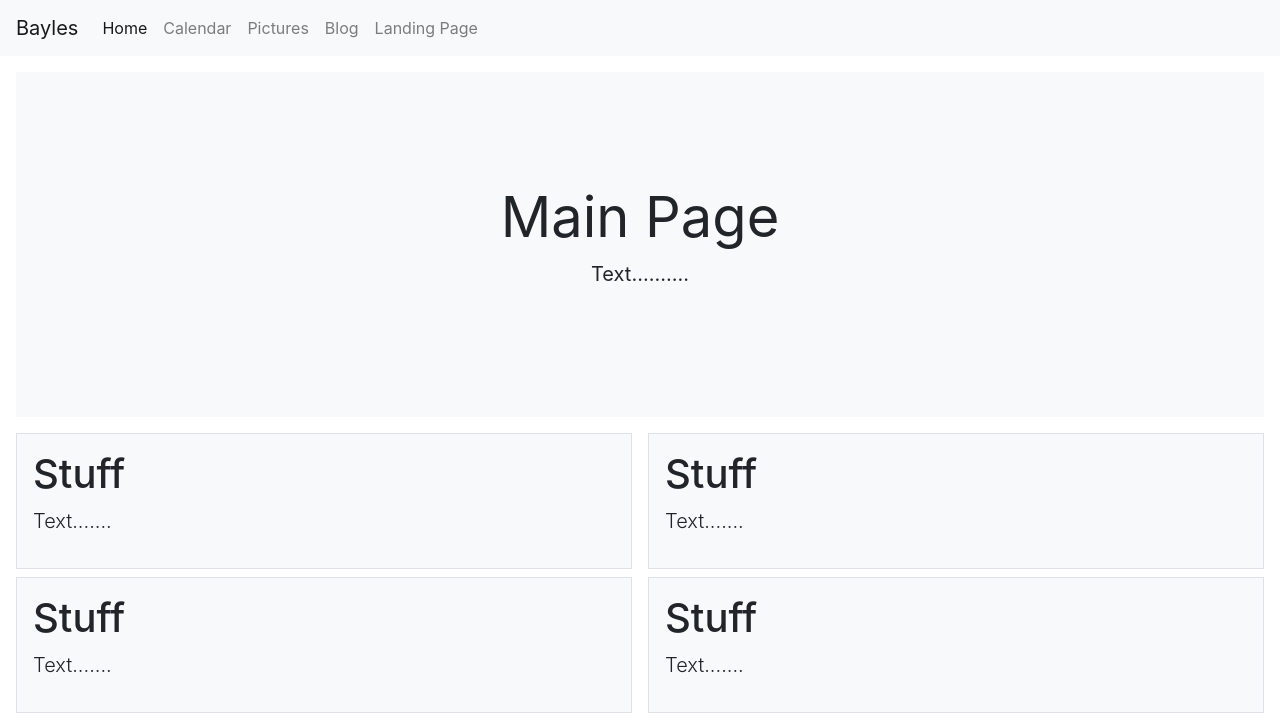
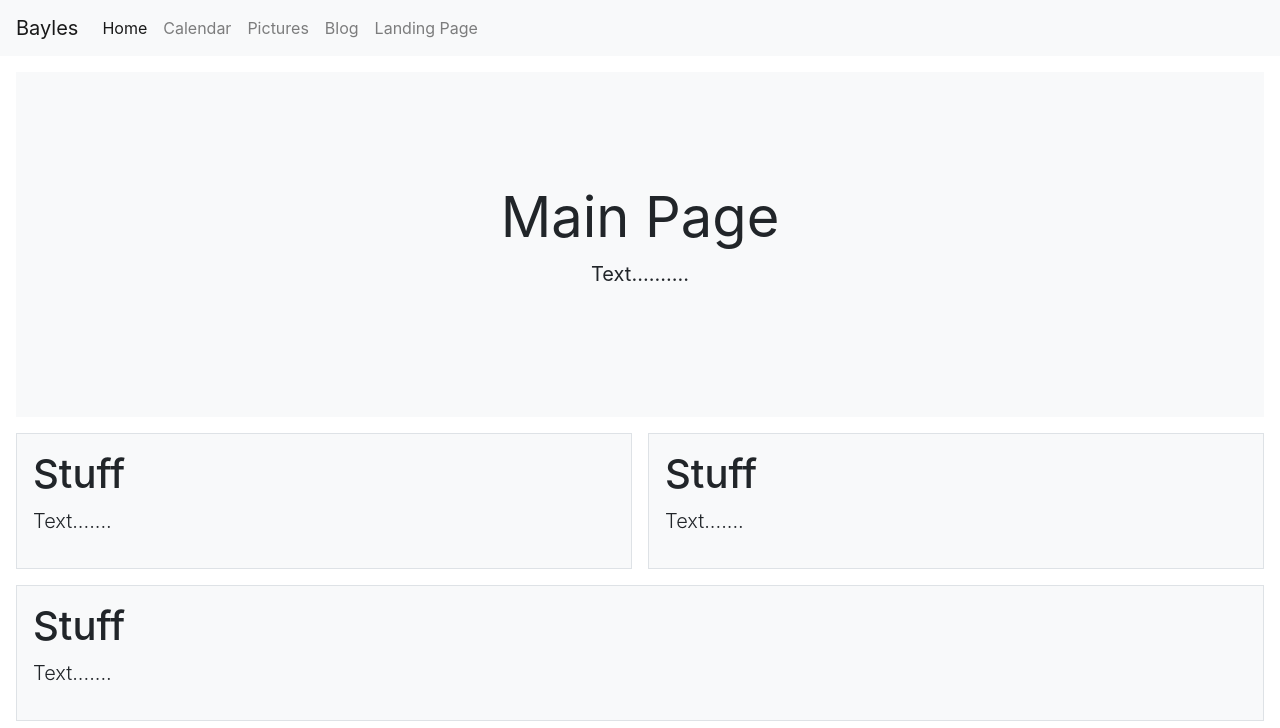
Before and after one commit to dtbayles/CS260-CreativeProject1, a plain HTML site: page pages/home.html in a window 1280 px wide. Shown: the top 728 px of the page. Drawn offline with nearby package versions, Linux system fonts and the light colour scheme.

Commit message:
More changes to boxes home.html

```diff
--- a/pages/home.html
+++ b/pages/home.html
@@ -48,7 +48,7 @@
         </div>
       </div>
 
-      <div class="row m-md-2">
+      <div class="row m-md-2 my-3">
         <div class="col px-lg-2">
           <div class="p-3 border bg-light">
             <h1 class="display-5">Stuff</h1>
@@ -63,13 +63,7 @@
         </div>
       </div>
 
-      <div class="row m-md-2">
-        <div class="col px-lg-2">
-          <div class="p-3 border bg-light">
-            <h1 class="display-5">Stuff</h1>
-            <p class="lead">Text.......</p>
-          </div>
-        </div>
+      <div class="row m-md-2 py-2">
         <div class="col px-lg-2">
           <div class="p-3 border bg-light">
             <h1 class="display-5">Stuff</h1>
```
